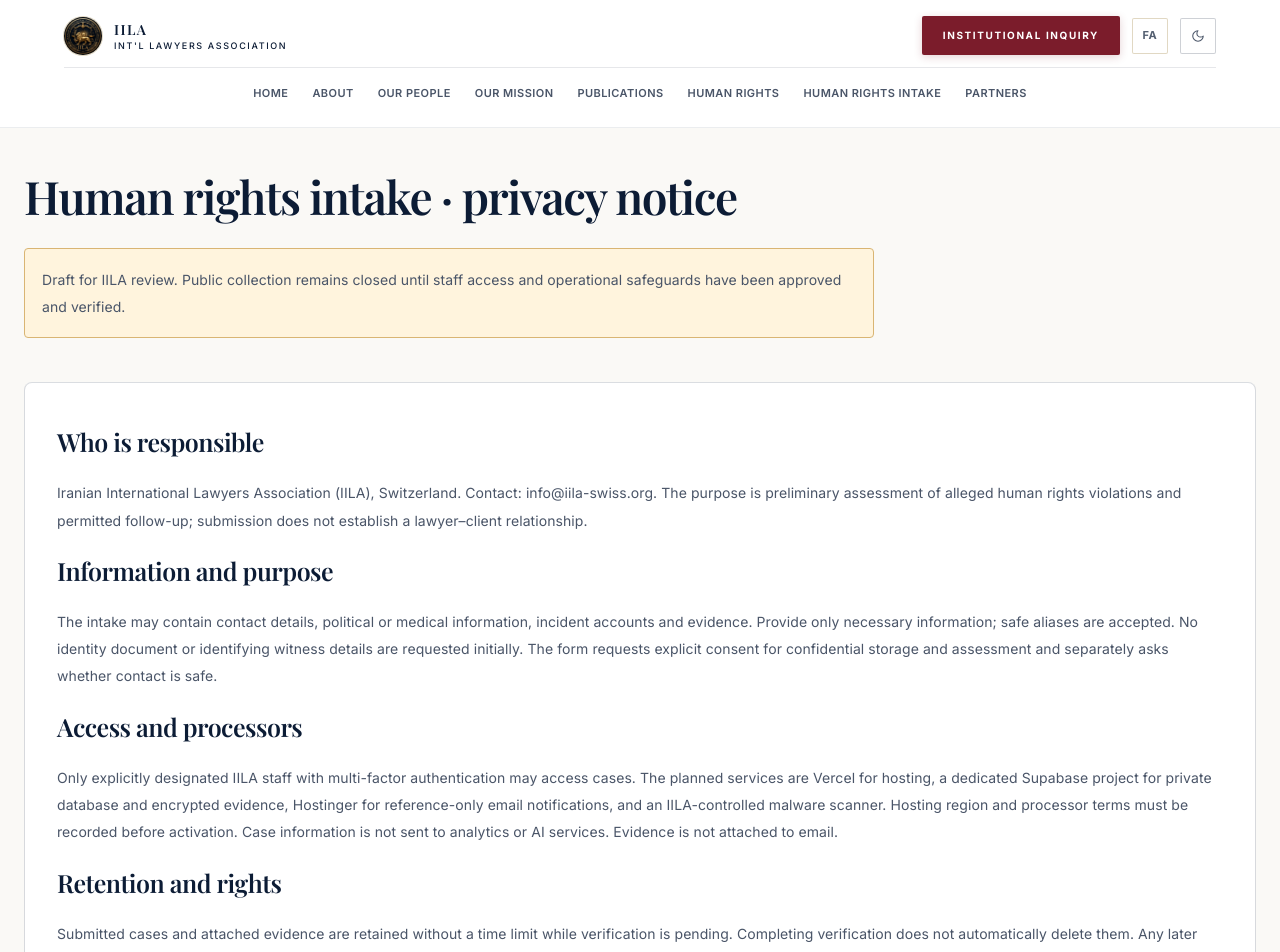
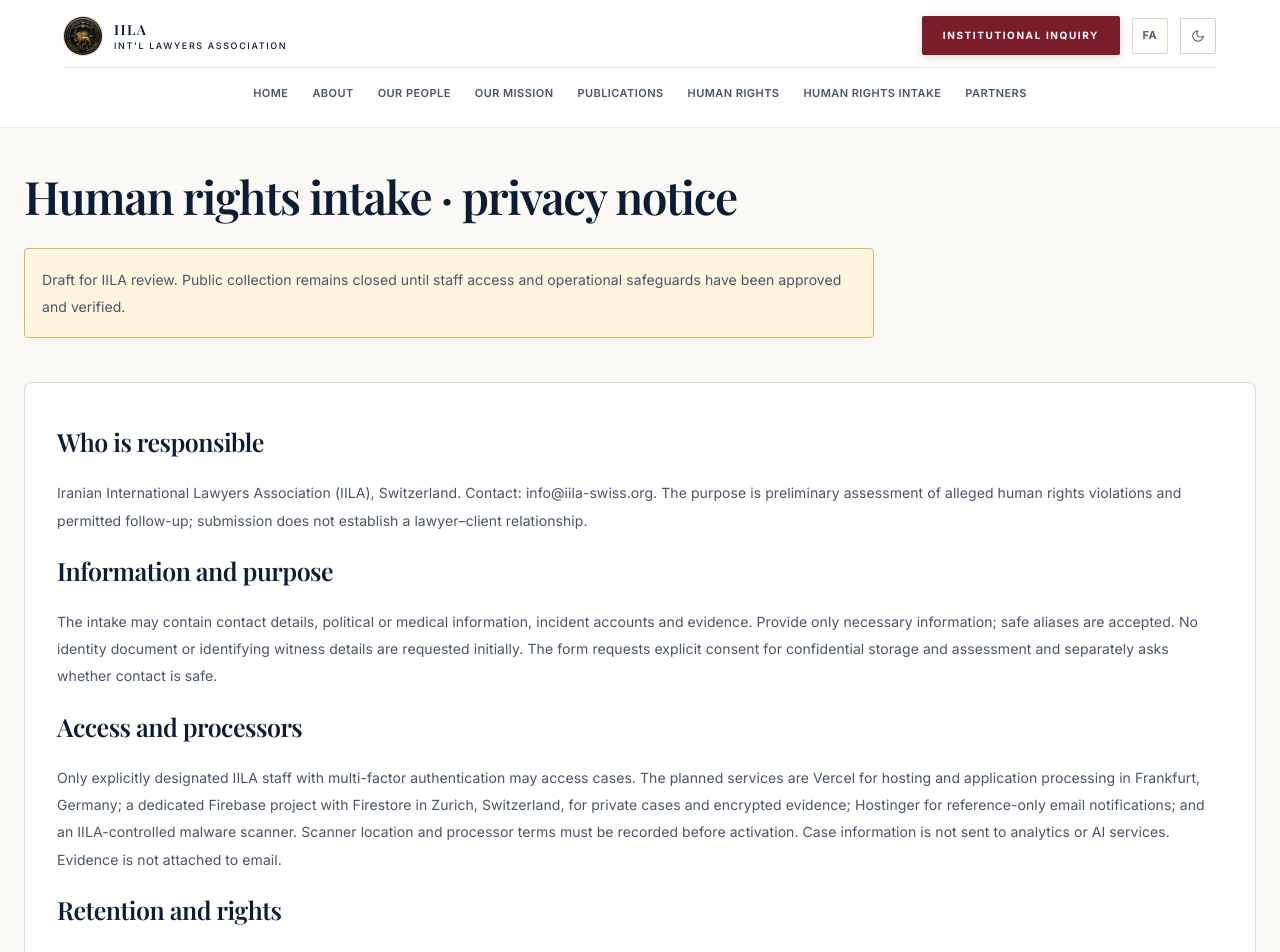
Before and after one commit to techmazewebdesign/iila-website, a React (Vite) app: page /intake-privacy in a window 1280 px wide. Shown: the top 952 px of the page. Built offline with nearby package versions, Linux system fonts and the light colour scheme; a web font is replaced by a local one.

Commit message:
Align intake privacy with Firebase and pin processing to Frankfurt

```diff
--- a/src/pages/IntakePrivacy.jsx
+++ b/src/pages/IntakePrivacy.jsx
@@ -5,7 +5,7 @@ export default function IntakePrivacy(){
  return <section className="intake-page"><div className="intake-heading"><h1>{tr('Human rights intake · privacy notice','فرم حقوق بشر · اطلاعیه حریم خصوصی')}</h1><p className="intake-banner">{tr('Draft for IILA review. Public collection remains closed until staff access and operational safeguards have been approved and verified.','پیش‌نویس برای بررسی انجمن. دریافت عمومی تا تأیید دسترسی کارکنان و اقدامات عملیاتی امنیتی بسته است.')}</p></div><div className="intake-card intake-privacy">
  <h2>{tr('Who is responsible','مسئول پردازش')}</h2><p>{tr('Iranian International Lawyers Association (IILA), Switzerland. Contact: info@iila-swiss.org. The purpose is preliminary assessment of alleged human rights violations and permitted follow-up; submission does not establish a lawyer–client relationship.','انجمن حقوقدانان بین‌الملل ایرانی (IILA)، سوئیس. تماس: info@iila-swiss.org. هدف، ارزیابی اولیه نقض ادعایی حقوق بشر و پیگیری مجاز است؛ ارسال فرم رابطه وکیل و موکل ایجاد نمی‌کند.')}</p>
  <h2>{tr('Information and purpose','اطلاعات و هدف')}</h2><p>{tr('The intake may contain contact details, political or medical information, incident accounts and evidence. Provide only necessary information; safe aliases are accepted. No identity document or identifying witness details are requested initially. The form requests explicit consent for confidential storage and assessment and separately asks whether contact is safe.','فرم ممکن است شامل اطلاعات تماس، اطلاعات سیاسی یا پزشکی، شرح واقعه و مدارک باشد. فقط اطلاعات ضروری ارائه دهید؛ نام مستعار امن پذیرفته است. در ابتدا مدرک هویتی یا مشخصات شناسایی شاهد درخواست نمی‌شود. رضایت صریح برای نگهداری و ارزیابی محرمانه و رضایت جداگانه برای تماس اخذ می‌شود.')}</p>
- <h2>{tr('Access and processors','دسترسی و پردازشگران')}</h2><p>{tr('Only explicitly designated IILA staff with multi-factor authentication may access cases. The planned services are Vercel for hosting, a dedicated Supabase project for private database and encrypted evidence, Hostinger for reference-only email notifications, and an IILA-controlled malware scanner. Hosting region and processor terms must be recorded before activation. Case information is not sent to analytics or AI services. Evidence is not attached to email.','فقط کارکنان صریحاً تعیین‌شده انجمن با احراز هویت دومرحله‌ای به پرونده دسترسی دارند. خدمات برنامه‌ریزی‌شده: Vercel برای میزبانی، پروژه اختصاصی Supabase برای پایگاه داده خصوصی و مدارک رمزگذاری‌شده، Hostinger برای ایمیل فقط با کد پیگیری و اسکنر بدافزار تحت کنترل انجمن. منطقه میزبانی و شرایط پردازشگران باید پیش از فعال‌سازی ثبت شود. اطلاعات پرونده به تحلیل‌گر یا خدمات هوش مصنوعی ارسال نمی‌شود. مدارک پیوست ایمیل نمی‌شوند.')}</p>
+ <h2>{tr('Access and processors','دسترسی و پردازشگران')}</h2><p>{tr('Only explicitly designated IILA staff with multi-factor authentication may access cases. The planned services are Vercel for hosting and application processing in Frankfurt, Germany; a dedicated Firebase project with Firestore in Zurich, Switzerland, for private cases and encrypted evidence; Hostinger for reference-only email notifications; and an IILA-controlled malware scanner. Scanner location and processor terms must be recorded before activation. Case information is not sent to analytics or AI services. Evidence is not attached to email.','فقط کارکنان صریحاً تعیین‌شده انجمن با احراز هویت دومرحله‌ای به پرونده دسترسی دارند. خدمات برنامه‌ریزی‌شده: Vercel برای میزبانی و پردازش برنامه در فرانکفورت آلمان؛ پروژه اختصاصی Firebase با Firestore در زوریخ سوئیس برای پرونده‌های خصوصی و مدارک رمزگذاری‌شده؛ Hostinger برای ایمیل فقط با کد پیگیری؛ و اسکنر بدافزار تحت کنترل انجمن. محل اسکنر و شرایط پردازشگران باید پیش از فعال‌سازی ثبت شود. اطلاعات پرونده به تحلیل‌گر یا خدمات هوش مصنوعی ارسال نمی‌شود. مدارک پیوست ایمیل نمی‌شوند.')}</p>
  <h2>{tr('Retention and rights','نگهداری و حقوق')}</h2><p>{tr('Submitted cases and attached evidence are retained without a time limit while verification is pending. Completing verification does not automatically delete them. Any later retention or deletion rule requires a separate IILA decision. Unsubmitted draft uploads are eligible for removal after 24 hours; that rule does not apply to evidence attached to a submitted case. Backup handling and rights procedures must be documented before collection opens. Contact info@iila-swiss.org with your reference only to request access, correction, withdrawal or deletion. Identity is checked using a separately agreed safe method. Applicable legal obligations may affect deletion.','پرونده‌های ثبت‌شده و مدارک پیوست تا زمان بررسی و تأیید بدون محدودیت زمانی نگهداری می‌شوند. تأیید اطلاعات موجب حذف خودکار نمی‌شود. هر قاعده بعدی برای نگهداری یا حذف نیازمند تصمیم جداگانه انجمن است. فایل‌های پیش‌نویس ارسال‌نشده پس از ۲۴ ساعت قابل حذف‌اند؛ این قاعده شامل مدارک پرونده ثبت‌شده نیست. روش پشتیبان‌گیری و اعمال حقوق باید پیش از شروع دریافت مستند شود. برای دسترسی، اصلاح، پس‌گرفتن رضایت یا حذف، فقط کد پیگیری را به info@iila-swiss.org اعلام کنید. احراز هویت با روش امن توافق‌شده انجام می‌شود. تعهد قانونی ممکن است بر حذف اثر بگذارد.')}</p>
  <h2>{tr('External disclosure and safety','افشای بیرونی و امنیت')}</h2><p>{tr('No automatic referral or disclosure to a court, international body or other organisation occurs. External disclosure needs an appropriate legal basis and safeguards. No online service can promise absolute confidentiality or safety. Use a trusted device, protect your contact account, keep your originals, and avoid providing information that would place anyone at risk.','هیچ ارجاع یا افشای خودکاری به دادگاه، نهاد بین‌المللی یا سازمان دیگر انجام نمی‌شود. افشای بیرونی به مبنای حقوقی و تدابیر مناسب نیاز دارد. هیچ خدمت اینترنتی نمی‌تواند محرمانگی یا امنیت مطلق را تضمین کند. از دستگاه قابل اعتماد استفاده کنید، حساب تماس را محافظت کنید، اصل مدارک را نگه دارید و از ارائه اطلاعات خطرآفرین خودداری کنید.')}</p>
  </div></section>
```
Also changed, not shown: vercel.json, 1 other file (tests, documents, lock files or other folders).
